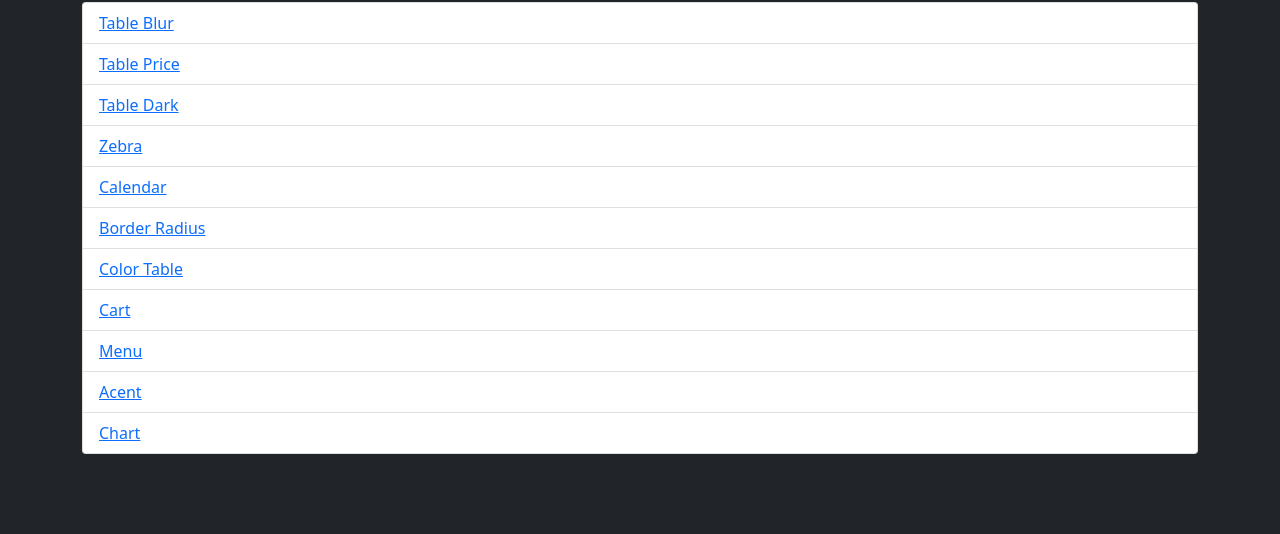
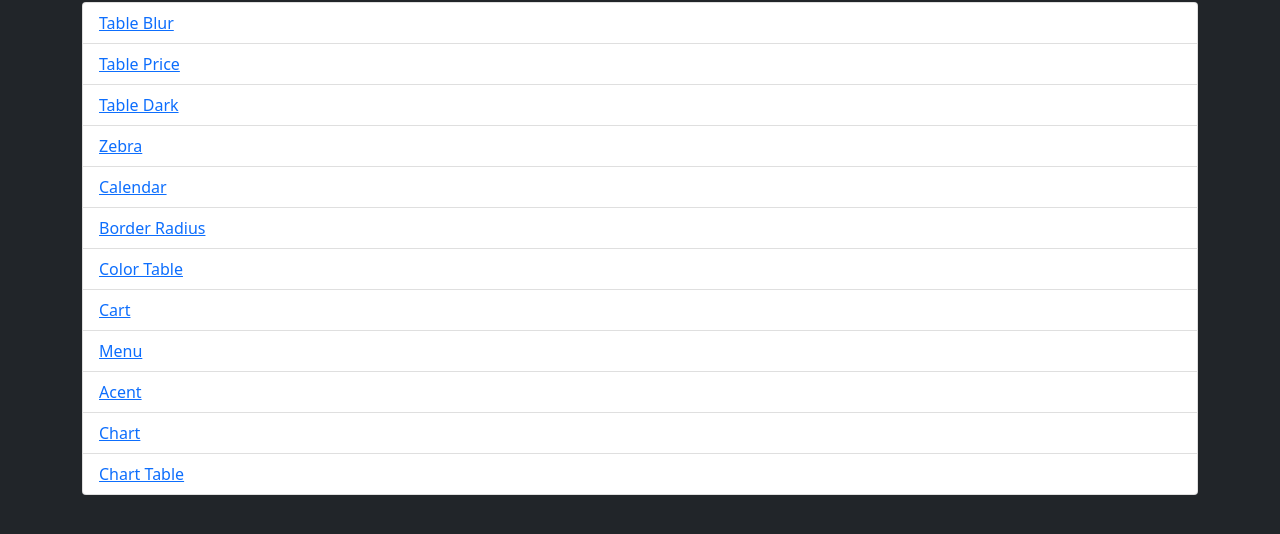
Before and after one commit to Dmitriy-1986/Table-example, a plain HTML site: page index.html in a window 1280 px wide. Shown: the part 78-612 px from the top of the page. Drawn offline with nearby package versions, Linux system fonts and the light colour scheme.

Commit message:
Update index.html

```diff
--- a/index.html
+++ b/index.html
@@ -25,6 +25,7 @@
             <li class="list-group-item "><a href="menu.html">Menu</a></li>
             <li class="list-group-item "><a href="acent.html">Acent</a></li>
             <li class="list-group-item "><a href="chart.html">Chart</a></li>
+            <li class="list-group-item "><a href="chart-table.html">Chart Table</a></li>
         </ul>
     </div>
     <script src="https://cdn.jsdelivr.net/npm/bootstrap@5.0.2/dist/js/bootstrap.bundle.min.js"
```
